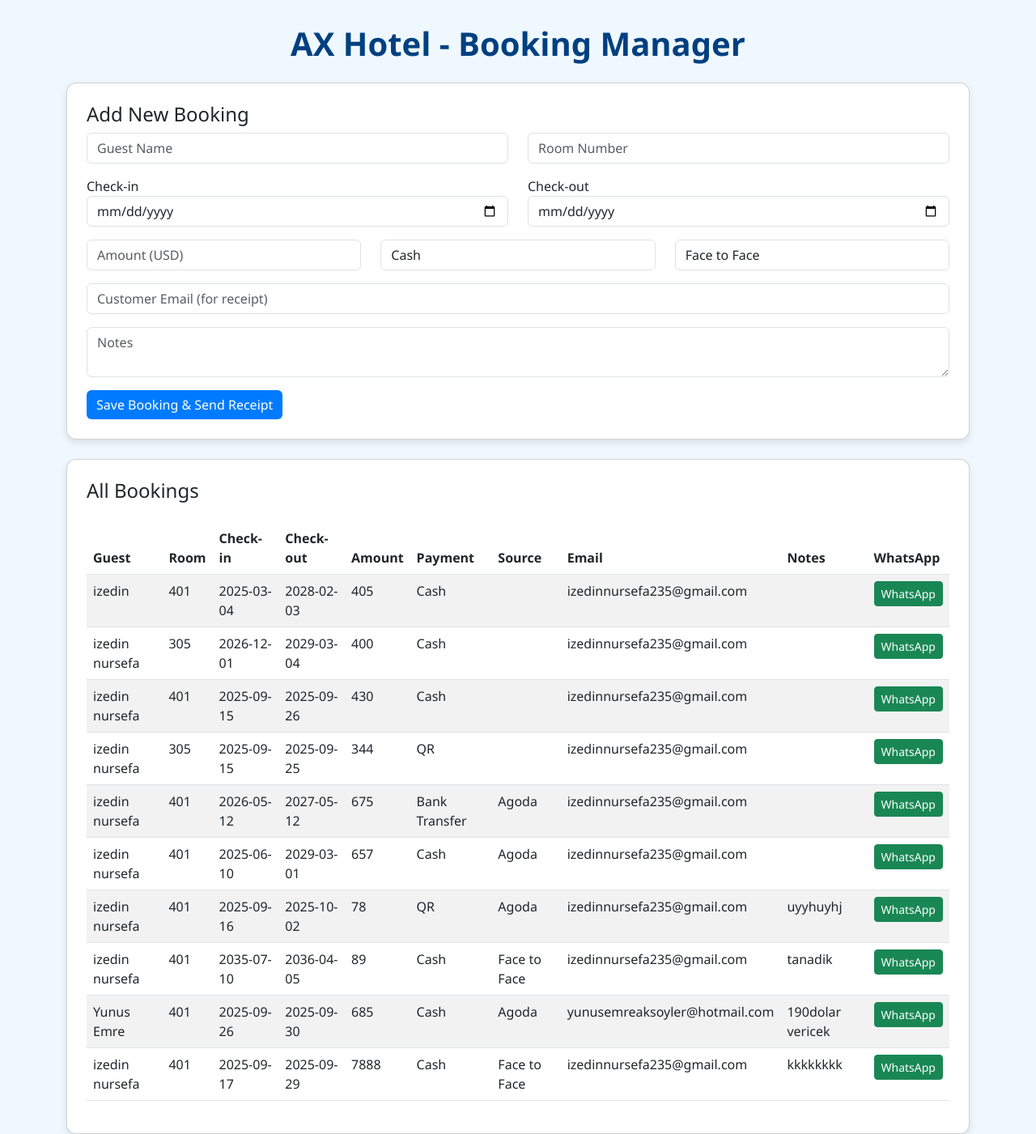
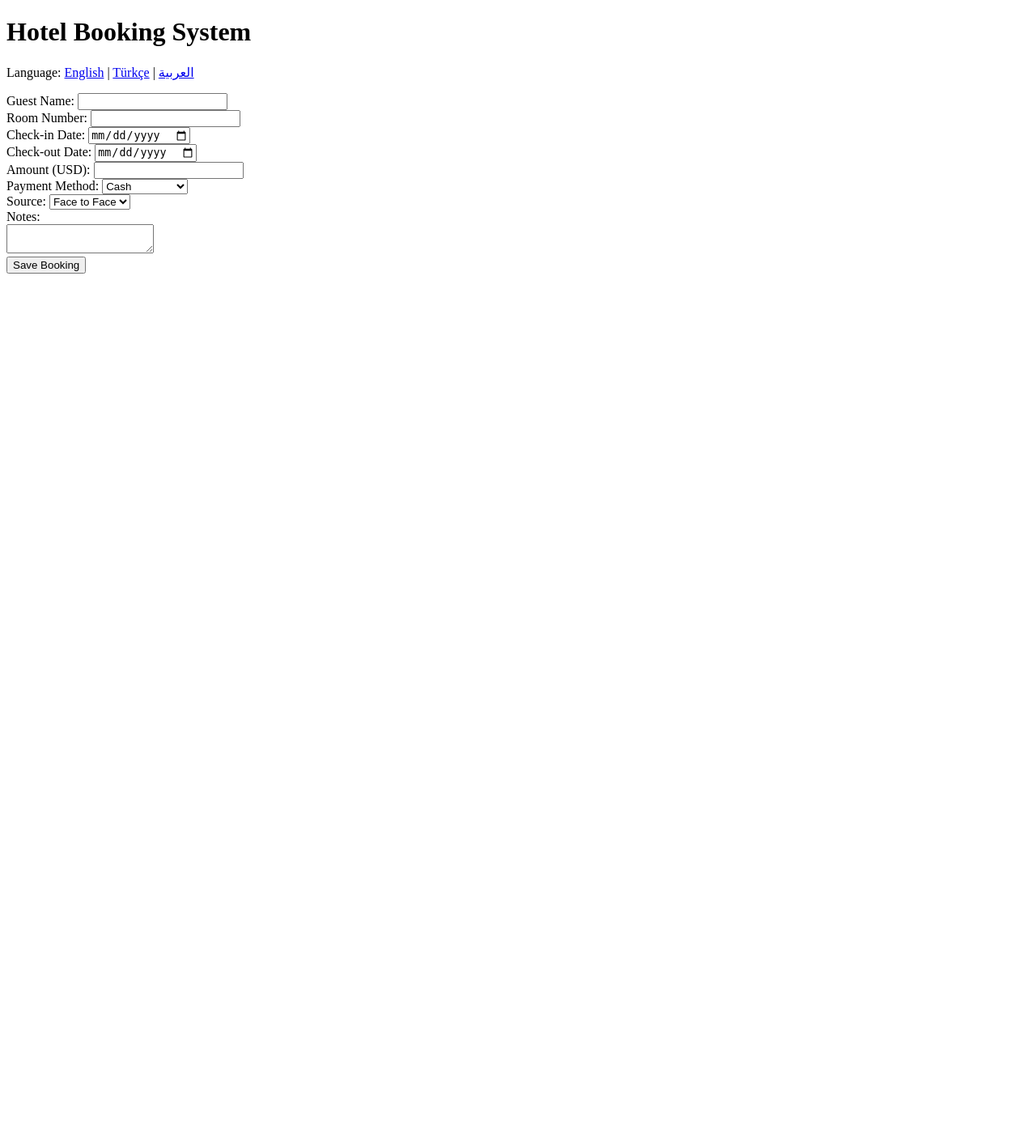
Before and after one commit to Izedin-nur/AX-hotel-payments, a Flask app: page / in a window 1280 px wide. Shown: the whole page at 81% size. After the commit the page ends 338 px from the top, so only its background shows below. Run offline with Flask 3, Linux system fonts and the light colour scheme.

Commit message:
Add multi-language support

```diff
--- a/app.py
+++ b/app.py
@@ -1,131 +1,141 @@
-import os
-import json
-import webbrowser
-from flask import Flask, render_template, request, redirect, url_for, flash
+from flask import Flask, render_template, request, redirect, url_for, session
 from flask_mail import Mail, Message
+import json, os
+from datetime import datetime, timedelta
 
 app = Flask(__name__)
-app.secret_key = "your-secret-key"  # change this later
+app.secret_key = "your-secret-key"
 
-# ---------------- EMAIL CONFIG ----------------
-app.config["MAIL_SERVER"] = "smtp.gmail.com"
-app.config["MAIL_PORT"] = 587
-app.config["MAIL_USE_TLS"] = True
-app.config["MAIL_USERNAME"] = "izedinnursefa235@gmail.com"   # your Gmail
-app.config["MAIL_PASSWORD"] = "cqjqwbvhdurcizqj"             # your 16-char app password
-app.config["MAIL_DEFAULT_SENDER"] = "izedinnursefa235@gmail.com"
+# Flask-Mail config
+app.config['MAIL_SERVER'] = 'smtp.gmail.com'
+app.config['MAIL_PORT'] = 587
+app.config['MAIL_USE_TLS'] = True
+app.config['MAIL_USERNAME'] = "izedinnursefa235@gmail.com"
+app.config['MAIL_PASSWORD'] = "your-app-password"  # <-- put your 16-digit Google App password here
+app.config['MAIL_DEFAULT_SENDER'] = "izedinnursefa235@gmail.com"
 
 mail = Mail(app)
 
-# ---------------- BOOKINGS FILE ----------------
 BOOKINGS_FILE = "bookings.json"
 
-if not os.path.exists(BOOKINGS_FILE):
-    with open(BOOKINGS_FILE, "w") as f:
-        json.dump([], f)
-
-
+# --------- Helper Functions ----------
 def load_bookings():
-    with open(BOOKINGS_FILE, "r") as f:
+    if not os.path.exists(BOOKINGS_FILE):
+        return []
+    with open(BOOKINGS_FILE, "r", encoding="utf-8") as f:
         return json.load(f)
 
+def save_booking(data):
+    bookings = load_bookings()
+    bookings.append(data)
+    with open(BOOKINGS_FILE, "w", encoding="utf-8") as f:
+        json.dump(bookings, f, ensure_ascii=False, indent=2)
 
-def save_booking(booking):
-    bookings = load_bookings()
-    bookings.append(booking)
-    with open(BOOKINGS_FILE, "w") as f:
-        json.dump(bookings, f, indent=4)
+# --------- Translations ----------
+translations = {
+    "en": {
+        "title": "Hotel Booking System",
+        "guest_name": "Guest Name",
+        "room": "Room Number",
+        "checkin": "Check-in Date",
+        "checkout": "Check-out Date",
+        "amount": "Amount (USD)",
+        "payment": "Payment Method",
+        "source": "Source",
+        "notes": "Notes",
+        "submit": "Save Booking",
+        "language": "Language"
+    },
+    "tr": {
+        "title": "Otel Rezervasyon Sistemi",
+        "guest_name": "Misafir Adı",
+        "room": "Oda Numarası",
+        "checkin": "Giriş Tarihi",
+        "checkout": "Çıkış Tarihi",
+        "amount": "Tutar (USD)",
+        "payment": "Ödeme Yöntemi",
+        "source": "Kaynak",
+        "notes": "Notlar",
+        "submit": "Rezervasyonu Kaydet",
+        "language": "Dil"
+    },
+    "ar": {
+        "title": "نظام حجز الفندق",
+        "guest_name": "اسم الضيف",
+        "room": "رقم الغرفة",
+        "checkin": "تاريخ الدخول",
+        "checkout": "تاريخ المغادرة",
+        "amount": "المبلغ (دولار)",
+        "payment": "طريقة الدفع",
+        "source": "المصدر",
+        "notes": "ملاحظات",
+        "submit": "حفظ الحجز",
+        "language": "اللغة"
+    }
+}
 
+@app.route("/", methods=["GET", "POST"])
+def index():
+    lang = session.get("lang", "en")  # default English
+    t = translations[lang]
 
-# ---------------- ROUTES ----------------
-@app.route("/")
-def index():
-    bookings = load_bookings()
-    return render_template("index.html", bookings=bookings)
+    if request.method == "POST":
+        data = {
+            "guest": request.form["guest"],
+            "room": request.form["room"],
+            "checkin": request.form["checkin"],
+            "checkout": request.form["checkout"],
+            "amount": request.form["amount"],
+            "payment": request.form["payment"],
+            "source": request.form["source"],
+            "notes": request.form.get("notes", "")
+        }
 
+        # Save booking
+        save_booking(data)
 
-@app.route("/add", methods=["POST"])
-def add_booking():
-    guest = request.form["guest"]
-    room = request.form["room"]
-    checkin = request.form["checkin"]
-    checkout = request.form["checkout"]
-    amount = request.form["amount"]
-    payment = request.form["payment"]
-    source = request.form["source"]
-    notes = request.form["notes"]
-    customer_email = request.form["email"]
+        # --- WhatsApp (Turkish) ---
+        whatsapp_msg = (
+            f"📢 Yeni Rezervasyon\n"
+            f"👤 Misafir: {data['guest']}\n"
+            f"🏨 Oda: {data['room']}\n"
+            f"📅 Giriş: {data['checkin']} - Çıkış: {data['checkout']}\n"
+            f"💵 Tutar: {data['amount']} USD\n"
+            f"💳 Ödeme: {data['payment']}\n"
+            f"📌 Kaynak: {data['source']}\n"
+            f"📝 Notlar: {data['notes']}"
+        )
+        print("WhatsApp message (Turkish):")
+        print(whatsapp_msg)
 
-    booking = {
-        "guest": guest,
-        "room": room,
-        "checkin": checkin,
-        "checkout": checkout,
-        "amount": amount,
-        "payment": payment,
-        "source": source,
-        "notes": notes,
-        "email": customer_email,
-    }
+        # --- Email (English) ---
+        email_msg = Message("New Hotel Booking", recipients=["yourboss@example.com"])
+        email_msg.body = (
+            f"New booking:\n"
+            f"Guest: {data['guest']}\n"
+            f"Room: {data['room']}\n"
+            f"Check-in: {data['checkin']}\n"
+            f"Check-out: {data['checkout']}\n"
+            f"Amount: {data['amount']} USD\n"
+            f"Payment: {data['payment']}\n"
+            f"Source: {data['source']}\n"
+            f"Notes: {data['notes']}"
+        )
+        try:
+            mail.send(email_msg)
+            print("✅ Email sent")
+        except Exception as e:
+            print("❌ Email failed:", e)
 
-    # save
-    save_booking(booking)
+        return redirect(url_for("index"))
 
-    # send email receipt
-    try:
-        msg = Message(
-            subject="Your Booking Receipt - AX Hotel",
-            recipients=[customer_email],
-            body=f"""
-Hello {guest},
+    return render_template("index.html", t=t, lang=lang)
 
-Thank you for booking with AX Hotel.
-
-Booking Details:
-- Guest: {guest}
-- Room: {room}
-- Check-in: {checkin}
-- Check-out: {checkout}
-- Amount: {amount} USD
-- Payment: {payment}
-- Source: {source}
-- Notes: {notes}
-
-We look forward to hosting you!
-
-AX Hotel Team
-            """,
-        )
-        mail.send(msg)
-        flash("Booking added and receipt sent to customer!", "success")
-    except Exception as e:
-        flash(f"Booking saved but email not sent: {str(e)}", "danger")
-
+@app.route("/setlang/<lang>")
+def setlang(lang):
+    if lang in translations:
+        session["lang"] = lang
     return redirect(url_for("index"))
 
-
-@app.route("/whatsapp/<guest>/<room>/<checkin>/<checkout>/<amount>/<payment>/<source>/<notes>")
-def whatsapp(guest, room, checkin, checkout, amount, payment, source, notes):
-    message = f"""*New booking*
-Guest: {guest}
-Room: {room}
-Check-in: {checkin}
-Check-out: {checkout}
-Amount: {amount} USD
-Payment: {payment}
-Source: {source}
-Notes: {notes}"""
-
-    # send to both bosses
-    numbers = ["+905555555555", "+905444444444"]  # change numbers
-    for num in numbers:
-        webbrowser.open(f"https://wa.me/{num}?text={message}")
-
-    flash("WhatsApp messages opened (check your browser)", "info")
-    return redirect(url_for("index"))
-
-
-# ---------------- RUN APP ----------------
 if __name__ == "__main__":
-    port = int(os.environ.get("PORT", 10000))  # Render assigns port
-    app.run(host="0.0.0.0", port=port, debug=False)
+    app.run(host="0.0.0.0", port=10000)
--- a/templates/index.html
+++ b/templates/index.html
@@ -1,146 +1,43 @@
 <!DOCTYPE html>
-<html lang="en">
+<html lang="{{ lang }}">
 <head>
-  <meta charset="UTF-8">
-  <title>AX Hotel - Bookings</title>
-  <link rel="stylesheet" href="https://cdn.jsdelivr.net/npm/bootstrap@5.3.0/dist/css/bootstrap.min.css">
-  <style>
-    body {
-      background-color: #f0f8ff;
-      font-family: 'Segoe UI', Tahoma, Geneva, Verdana, sans-serif;
-    }
-    .container {
-      margin-top: 30px;
-    }
-    .card {
-      border-radius: 12px;
-      box-shadow: 0 4px 8px rgba(0,0,0,0.1);
-    }
-    .btn-primary {
-      background-color: #007bff;
-      border: none;
-    }
-    .btn-primary:hover {
-      background-color: #0056b3;
-    }
-    h1 {
-      color: #004080;
-      font-weight: bold;
-    }
-    table th {
-      background-color: #007bff;
-      color: white;
-    }
-  </style>
+    <meta charset="UTF-8">
+    <title>{{ t["title"] }}</title>
 </head>
 <body>
-  <div class="container">
-    <h1 class="text-center mb-4">AX Hotel - Booking Manager</h1>
+    <h1>{{ t["title"] }}</h1>
 
-    <!-- Booking Form -->
-    <div class="card p-4 mb-4">
-      <h4>Add New Booking</h4>
-      <form action="/add" method="POST">
-        <div class="row mb-3">
-          <div class="col">
-            <input type="text" name="guest" class="form-control" placeholder="Guest Name" required>
-          </div>
-          <div class="col">
-            <input type="text" name="room" class="form-control" placeholder="Room Number" required>
-          </div>
-        </div>
-        <div class="row mb-3">
-          <div class="col">
-            <label>Check-in</label>
-            <input type="date" name="checkin" class="form-control" required>
-          </div>
-          <div class="col">
-            <label>Check-out</label>
-            <input type="date" name="checkout" class="form-control" required>
-          </div>
-        </div>
-        <div class="row mb-3">
-          <div class="col">
-            <input type="number" name="amount" class="form-control" placeholder="Amount (USD)" required>
-          </div>
-          <div class="col">
-            <select name="payment" class="form-control" required>
-              <option value="Cash">Cash</option>
-              <option value="Card">Card</option>
-              <option value="Pending">Pending</option>
+    <!-- Language Switch -->
+    <p>{{ t["language"] }}:
+        <a href="{{ url_for('setlang', lang='en') }}">English</a> |
+        <a href="{{ url_for('setlang', lang='tr') }}">Türkçe</a> |
+        <a href="{{ url_for('setlang', lang='ar') }}">العربية</a>
+    </p>
+
+    <form method="POST">
+        <label>{{ t["guest_name"] }}: <input type="text" name="guest" required></label><br>
+        <label>{{ t["room"] }}: <input type="text" name="room" required></label><br>
+        <label>{{ t["checkin"] }}: <input type="date" name="checkin" required></label><br>
+        <label>{{ t["checkout"] }}: <input type="date" name="checkout" required></label><br>
+        <label>{{ t["amount"] }}: <input type="number" name="amount" required></label><br>
+        <label>{{ t["payment"] }}:
+            <select name="payment">
+                <option>Cash</option>
+                <option>Credit Card</option>
+                <option>Bank Transfer</option>
             </select>
-          </div>
-          <div class="col">
-            <select name="source" class="form-control" required>
-              <option value="Face to Face">Face to Face</option>
-              <option value="Agoda">Agoda</option>
-              <option value="Booking.com">Booking.com</option>
-              <option value="Other">Other</option>
+        </label><br>
+        <label>{{ t["source"] }}:
+            <select name="source">
+                <option>Face to Face</option>
+                <option>Agoda</option>
+                <option>Booking</option>
             </select>
-          </div>
-        </div>
-        <div class="mb-3">
-          <input type="email" name="email" class="form-control" placeholder="Customer Email (for receipt)" required>
-        </div>
-        <div class="mb-3">
-          <textarea name="notes" class="form-control" placeholder="Notes"></textarea>
-        </div>
-        <button type="submit" class="btn btn-primary">Save Booking & Send Receipt</button>
-      </form>
-    </div>
-
-    <!-- Flash Messages -->
-    {% with messages = get_flashed_messages(with_categories=true) %}
-      {% if messages %}
-        <div class="mb-3">
-          {% for category, message in messages %}
-            <div class="alert alert-{{ category }}">{{ message }}</div>
-          {% endfor %}
-        </div>
-      {% endif %}
-    {% endwith %}
-
-    <!-- Bookings Table -->
-    <div class="card p-4">
-      <h4>All Bookings</h4>
-      <table class="table table-striped mt-3">
-        <thead>
-          <tr>
-            <th>Guest</th>
-            <th>Room</th>
-            <th>Check-in</th>
-            <th>Check-out</th>
-            <th>Amount</th>
-            <th>Payment</th>
-            <th>Source</th>
-            <th>Email</th>
-            <th>Notes</th>
-            <th>WhatsApp</th>
-          </tr>
-        </thead>
-        <tbody>
-          {% for b in bookings %}
-          <tr>
-            <td>{{ b.guest }}</td>
-            <td>{{ b.room }}</td>
-            <td>{{ b.checkin }}</td>
-            <td>{{ b.checkout }}</td>
-            <td>{{ b.amount }}</td>
-            <td>{{ b.payment }}</td>
-            <td>{{ b.source }}</td>
-            <td>{{ b.email }}</td>
-            <td>{{ b.notes }}</td>
-            <td>
-              <a href="/whatsapp/{{ b.guest }}/{{ b.room }}/{{ b.checkin }}/{{ b.checkout }}/{{ b.amount }}/{{ b.payment }}/{{ b.source }}/{{ b.notes }}"
-                 class="btn btn-success btn-sm" target="_blank">
-                WhatsApp
-              </a>
-            </td>
-          </tr>
-          {% endfor %}
-        </tbody>
-      </table>
-    </div>
-  </div>
+        </label><br>
+        <label>{{ t["notes"] }}:<br>
+            <textarea name="notes"></textarea>
+        </label><br>
+        <button type="submit">{{ t["submit"] }}</button>
+    </form>
 </body>
 </html>
```
